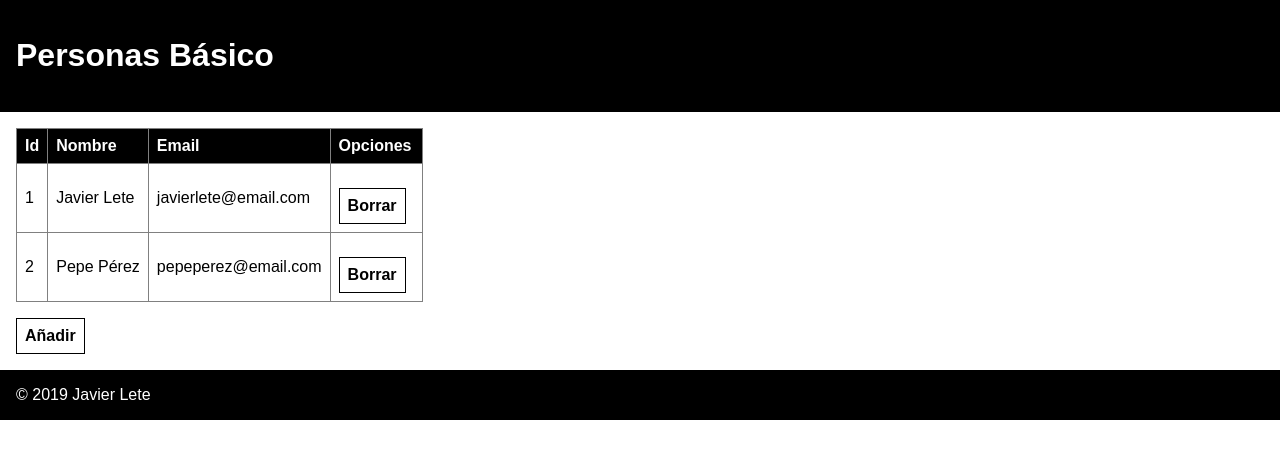
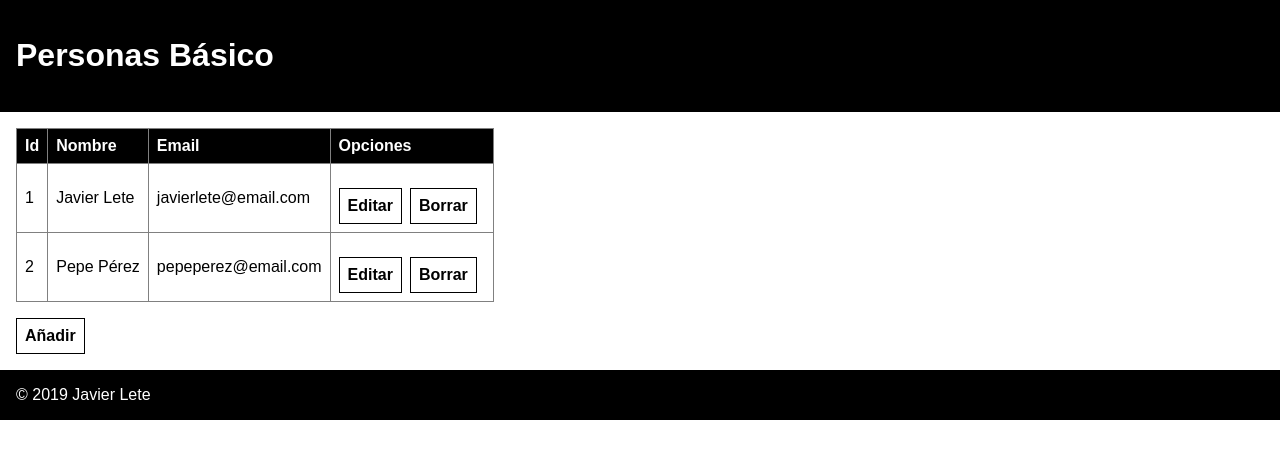
Before and after one commit to javierlete/angular-201909-personas-basico, an Angular app: page /listado in a window 1280 px wide. Shown: the top 458 px of the page. Built offline with nearby package versions, Linux system fonts and the light colour scheme.

Commit message:
Enlace de editar

```diff
--- a/src/app/listado/listado.component.html
+++ b/src/app/listado/listado.component.html
@@ -12,7 +12,10 @@
             <td>{{persona.id}}</td>
             <td>{{persona.nombre}}</td>
             <td>{{persona.email}}</td>
-            <td><a (click)="onBorrar(persona.id)">Borrar</a></td>
+            <td>
+                <a routerLink="/persona/{{persona.id}}">Editar</a>
+                <a (click)="onBorrar(persona.id)">Borrar</a>
+            </td>
         </tr>
     </tbody>
 </table>
```
